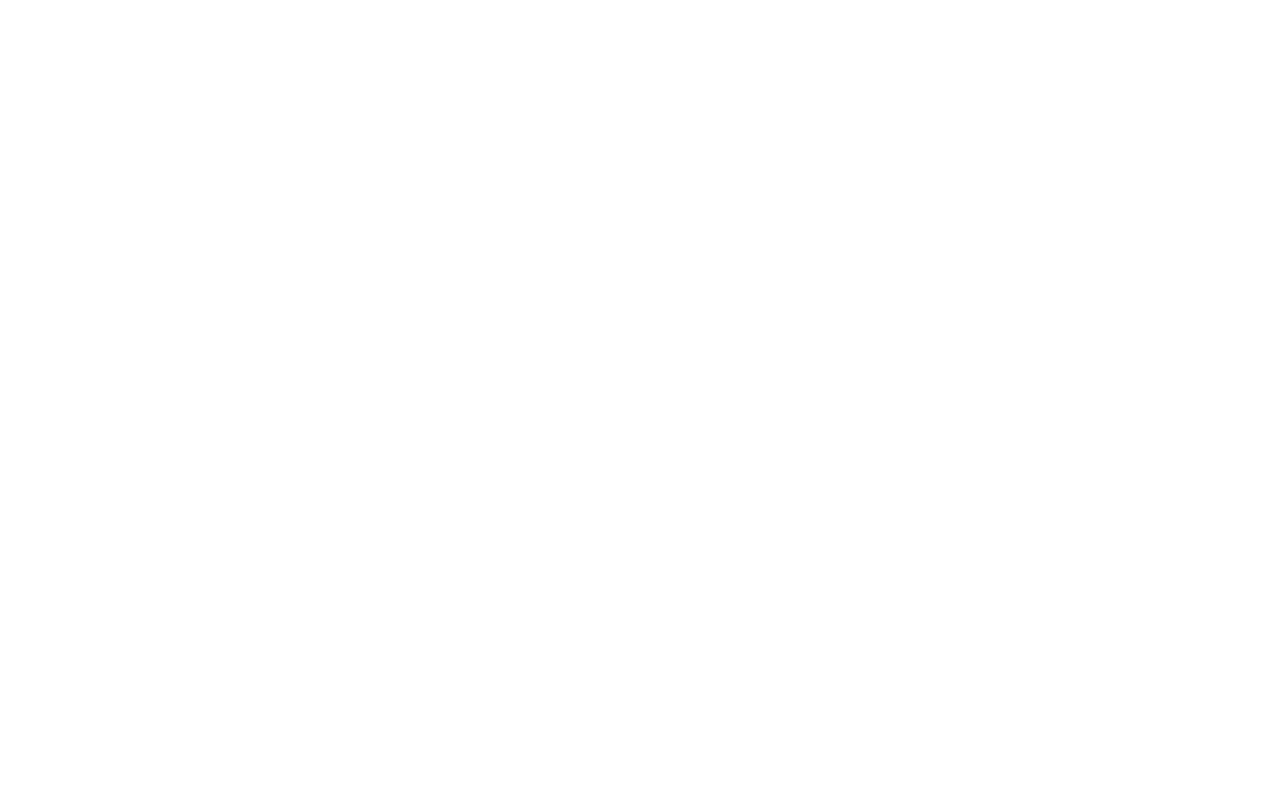
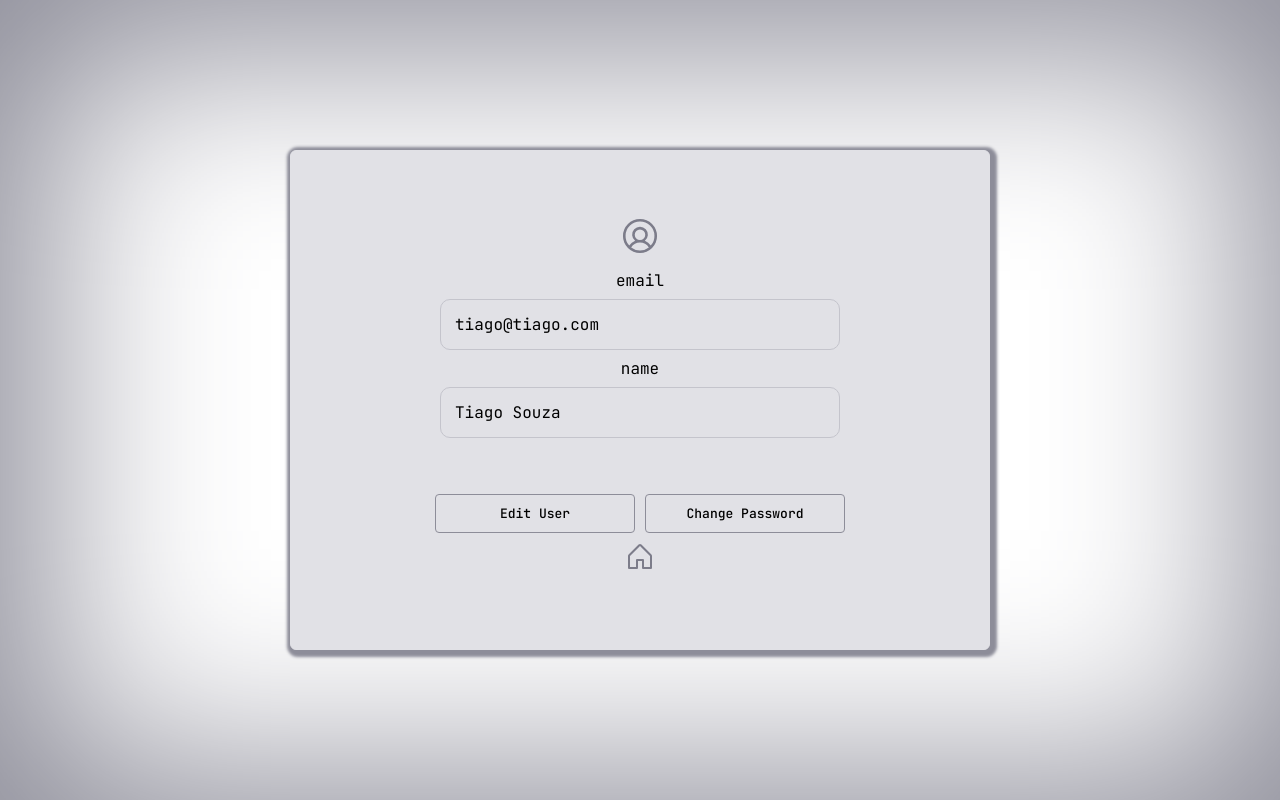
Before and after one commit to tiago0214/login-page, a React (Vite) app in the folder front/: page /profile in a window 1280 px wide. Before the commit this address had no page. Built offline with nearby package versions, Linux system fonts and the light colour scheme.

Commit message:
add: integrate the create user route with backend service

```diff
--- a/front/package.json
+++ b/front/package.json
@@ -11,6 +11,8 @@
   },
   "dependencies": {
     "@phosphor-icons/react": "^2.1.7",
+    "antd": "^5.21.1",
+    "axios": "^1.7.7",
     "react": "^18.3.1",
     "react-dom": "^18.3.1",
     "react-hook-form": "^7.53.0",
--- a/front/src/Router.tsx
+++ b/front/src/Router.tsx
@@ -3,6 +3,8 @@ import { DefaultLayout } from "./pages/layout";
 import { Home } from "./pages/home";
 import { Create } from "./pages/create";
 import { Login } from "./pages/login";
+import { Profile } from "./pages/profile";
+import { Password } from "./pages/password";
 
 export function Router(){
   return (
@@ -11,6 +13,8 @@ export function Router(){
         <Route path="/" element={<Home/>} />
         <Route path="/create" element={<Create />}></Route>
         <Route path="/login" element={<Login />}></Route>
+        <Route path="/profile" element={<Profile />}></Route>
+        <Route path="/password" element={<Password />}></Route>
       </Route>
     </Routes>
   )
--- /dev/null
+++ b/front/src/lib/axios.ts
@@ -0,0 +1,5 @@
+import axios from "axios";
+
+export const api = axios.create({
+  baseURL: "http://localhost:3333"
+})
--- a/front/src/pages/create/index.tsx
+++ b/front/src/pages/create/index.tsx
@@ -1,6 +1,10 @@
 import { useForm } from "react-hook-form"
 import { ContactForm, CreateContainer, LinksContainer } from "./style"
 import { ArrowCircleLeft, UserCircle } from "@phosphor-icons/react"
+import { api } from "../../lib/axios"
+
+import { message } from "antd"
+import axios from "axios"
 
 
 interface UserDataInput{
@@ -10,11 +14,24 @@ interface UserDataInput{
 }
 
 export function Create(){
-  const {register, handleSubmit} = useForm<UserDataInput>()
+  const {register, handleSubmit, reset} = useForm<UserDataInput>()
 
-  function handleUserData(data:UserDataInput){
-    console.log(data)
-  }
+
+    async function handleUserData(data:UserDataInput){
+      try{
+        await api.post("/users",data).then((response) =>{
+          if(response.status === 201){
+            return message.success("User Create With Success")
+          }
+        })
+      }catch(err){
+        if(axios.isAxiosError(err)){
+          return message.error(err.response?.data.message)
+        }
+      }finally{
+        reset()
+      }
+    }
 
   return (
     <CreateContainer>
@@ -22,7 +39,7 @@ export function Create(){
         <a href="/">
           <ArrowCircleLeft size={42} color="#7C7C8A"/>
         </a>
-        <a href="/">
+        <a href="/profile">
           <UserCircle size={42} color="#7C7C8A"/>
         </a>
       </LinksContainer>
--- a/front/src/pages/login/index.tsx
+++ b/front/src/pages/login/index.tsx
@@ -21,7 +21,7 @@ export function Login(){
         <a href="/">
           <ArrowCircleLeft size={42} color="#7C7C8A"/>
         </a>
-        <a href="/">
+        <a href="/profile">
           <UserCircle size={42} color="#7C7C8A"/>
         </a>
       </LinksContainer>
--- /dev/null
+++ b/front/src/pages/password/index.tsx
@@ -0,0 +1,34 @@
+import { useEffect } from "react";
+import { Login } from "../login";
+import { ButtonContainer, ContactInfo } from "./style";
+import { UserCircle } from "@phosphor-icons/react";
+
+export function Password() {
+  const authorization = true;
+
+  useEffect(()=>{
+
+  },[authorization])
+
+  if(!authorization){
+    return <Login />
+  }
+
+  return (
+    <ContactInfo >
+      <span><UserCircle size={42} color="#7C7C8A"/></span>
+      <label htmlFor="oldPassword">Old Password</label>
+      <input type="oldPassword" />
+
+      <label htmlFor="newPassword">New Password</label>
+      <input type="newPassword" />
+
+
+      <ButtonContainer>
+        <a href="/profile">Cancel</a>
+        <button type="submit">Save</button>
+      </ButtonContainer>
+
+  </ContactInfo>
+  )
+}
--- /dev/null
+++ b/front/src/pages/password/style.ts
@@ -0,0 +1,49 @@
+import styled from "styled-components";
+
+export const ButtonContainer = styled.div`
+  display: flex;
+  gap: 10px;
+`
+
+export const ContactInfo = styled.div`
+  display: flex;
+  flex-direction: column;
+  margin: auto;
+  align-items: center;
+  gap: 8px;
+  margin-top: 4rem;
+
+  input{
+    width: 300px;
+    padding: 10px;
+    border-radius: 10px;
+    border: solid 1px ${props => props.theme["gray-300"]};
+  }
+
+  button , a{
+    background-color: transparent;
+    border: 1px solid ${props => props.theme["gray-400"]};
+    padding: 10px 20px 10px 20px;
+    border-radius: 4px;
+    font-weight: 500;
+    color: black;
+    margin-top: 4rem;
+    width: 100px;
+
+
+    text-align: center;
+    justify-content: center;
+    transition: 0.5s;
+
+    font-size: 13px;
+
+    text-decoration: none;
+
+    &:hover{
+      background-color: ${props => props.theme["gray-400"]};
+      transition: 0.5s;
+      color: white;
+      cursor: pointer;
+  }
+}
+`
--- /dev/null
+++ b/front/src/pages/profile/index.tsx
@@ -0,0 +1,35 @@
+import { useEffect } from "react";
+import { Login } from "../login";
+import { ButtonContainer, ButtonsAnchor, ContactInfo } from "./style";
+import { House, UserCircle } from "@phosphor-icons/react";
+
+export function Profile() {
+  const authorization = true;
+
+  useEffect(()=>{
+
+  },[authorization])
+
+  if(!authorization){
+    return <Login />
+  }
+
+  return (
+    <ContactInfo >
+      <span><UserCircle size={42} color="#7C7C8A"/></span>
+      <label htmlFor="email">email</label>
+      <p id="email">tiago@tiago.com</p>
+
+      <label htmlFor="name">name</label>
+      <p id="name">Tiago Souza</p>
+
+      <ButtonContainer>
+        <ButtonsAnchor href="">Edit User</ButtonsAnchor>
+        <ButtonsAnchor href="/password">Change Password</ButtonsAnchor>
+      </ButtonContainer>
+
+      <a href="/"><House size={32} color="#7C7C8A"/></a>
+
+  </ContactInfo>
+  )
+}
--- /dev/null
+++ b/front/src/pages/profile/style.ts
@@ -0,0 +1,50 @@
+import styled from "styled-components";
+
+export const ButtonContainer = styled.div`
+  display: flex;
+  gap: 10px;
+`
+
+export const ContactInfo = styled.div`
+  display: flex;
+  flex-direction: column;
+  margin: auto;
+  align-items: center;
+  gap: 8px;
+  margin-top: 4rem;
+
+  p{
+    width: 400px;
+    padding: 14px;
+    border-radius: 10px;
+    border: solid 1px ${props => props.theme["gray-300"]};
+    background-color: transparent;
+  }
+`
+
+export const ButtonsAnchor = styled.a`
+    background-color: transparent;
+    border: 1px solid ${props => props.theme["gray-400"]};
+    padding: 10px 20px 10px 20px;
+    border-radius: 4px;
+    font-weight: 500;
+    color: black;
+    margin-top: 3rem;
+    width: 200px;
+
+
+    text-align: center;
+    justify-content: center;
+    transition: 0.5s;
+
+    font-size: 13px;
+
+    text-decoration: none;
+
+    &:hover{
+      background-color: ${props => props.theme["gray-400"]};
+      transition: 0.5s;
+      color: white;
+      cursor: pointer;
+    }
+`
```
Also changed, not shown: 1 other file (tests, documents, lock files or other folders).
